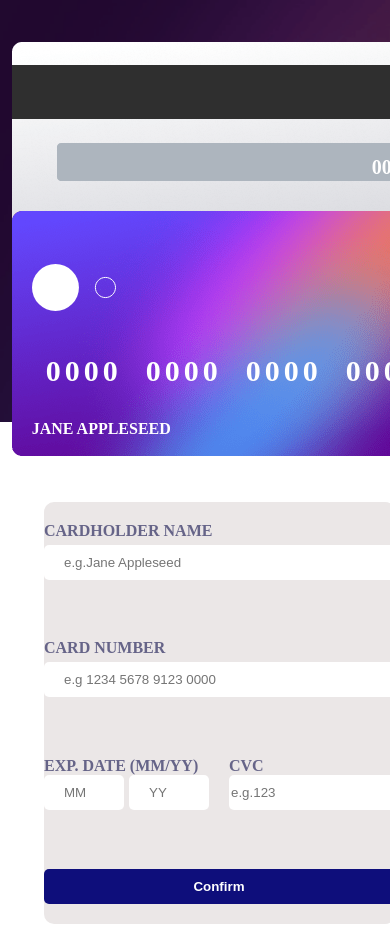
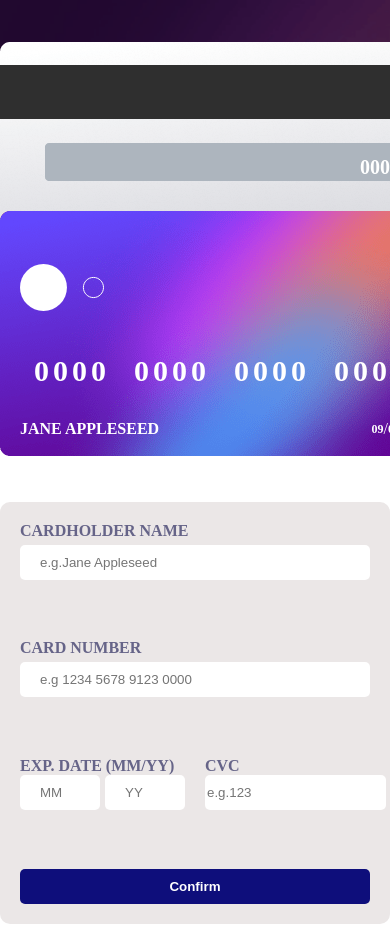
Before and after one commit to nodirbek6903/interactive-card-details-form-main, a plain HTML site: page index.html in a window 390 px wide. Drawn offline with Linux system fonts and the light colour scheme.

Commit message:
new method

```diff
--- a/css/style.css
+++ b/css/style.css
@@ -269,20 +269,38 @@ label{
     .thank-btn button{
         font-size: 15px;
     }
-    @media screen and (max-width:600px) {
+    @media screen and (max-width:500px) {
         .container{
             gap: 5rem;
         }
         .cards-old{
             top: 50%;
-            left: 3%;
+            width: 450px;
+            height: 300px;
+            left: 0%;
         }
         .cards-orqa{
+            width: 450px;
+            height: 300px;
             top: 10%;
-            left: 3%;
+            left: 0%;
+        }
+        .nomer .num-card{
+            font-size: 12px;
+        }
+        .month-year h4{
+            font-size: 12px;
+        }
+        .month-year{
+            margin-right: 20px;
+        }
+        .right-card{
+            width: 100%;
+            height: 50vh;
+            margin: 0 auto;
         }
         .card{
-            width: 90%;
+            width: 100%;
         }
     }
 }
```
